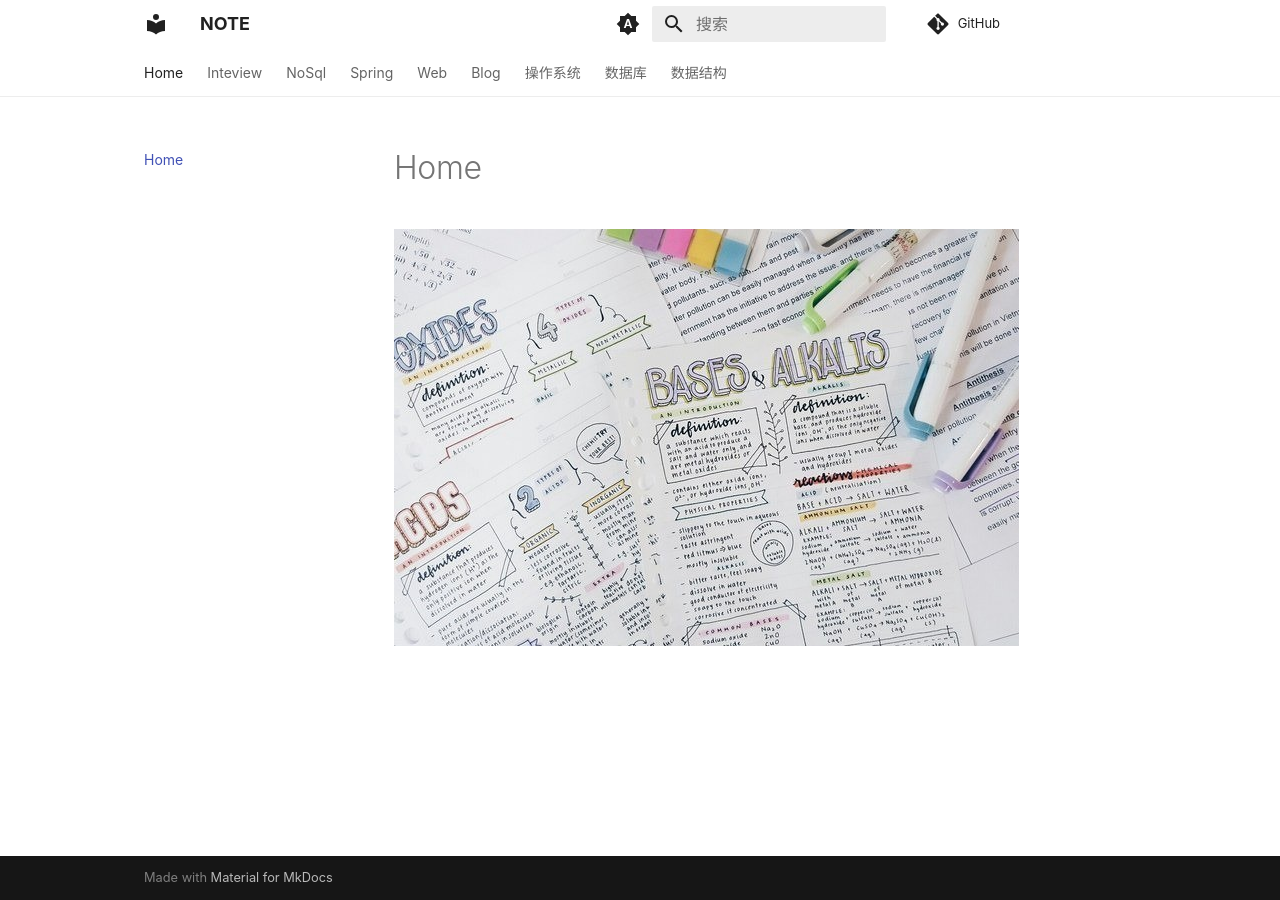
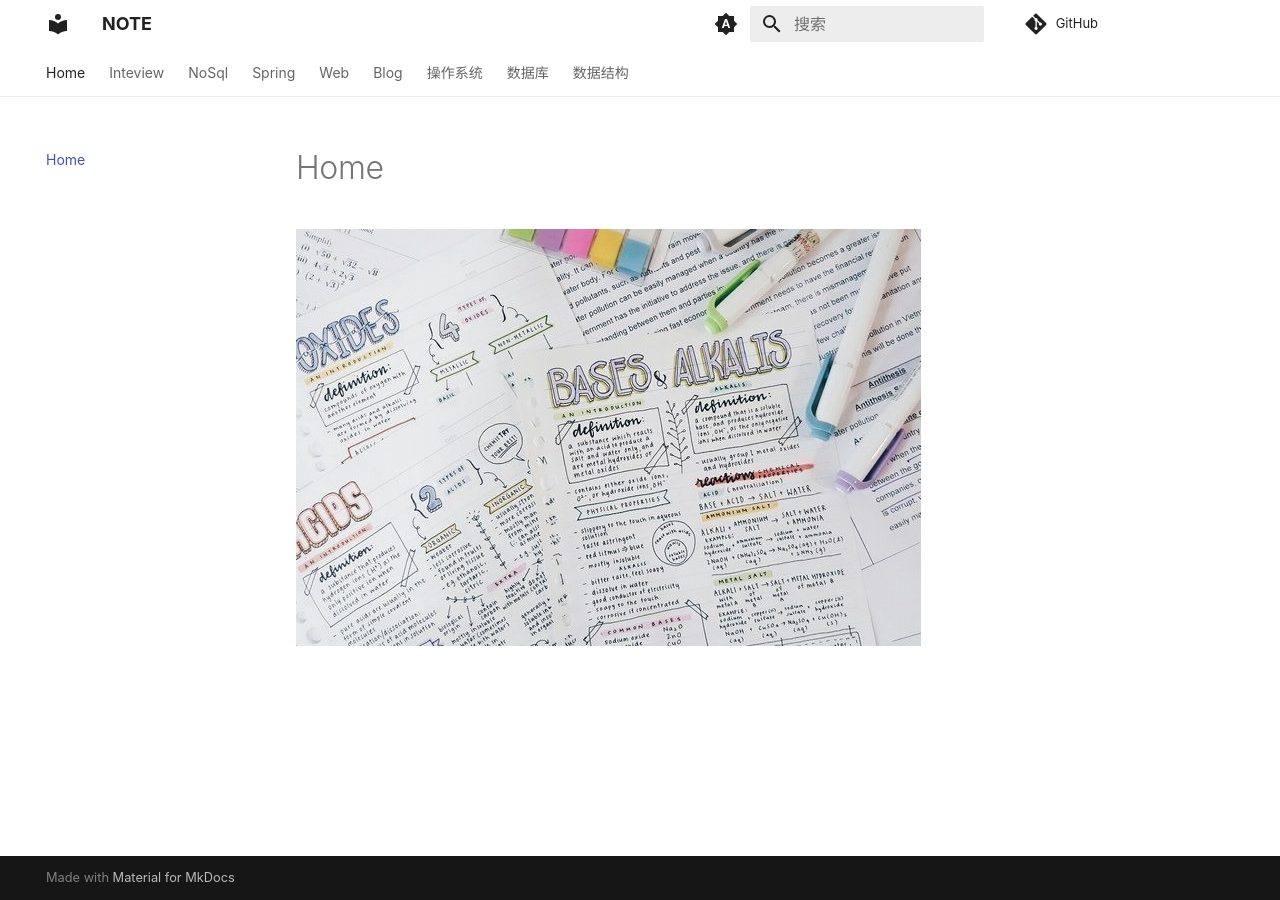
Before and after one commit to rocky-raccoon33/notes, an MkDocs documentation site: the page built from docs/index.md, in a window 1280 px wide. Built offline with MkDocs 1.6.1 and Material for MkDocs 9.7.7, drawn with Linux system fonts in a browser that asks for light colours; comment, search, counter and statistics services are not loaded.

Commit message:
rollback

```diff
--- a/docs/stylesheets/extra.css
+++ b/docs/stylesheets/extra.css
@@ -23,7 +23,3 @@ h1 {
 	font-weight: bold;
 	color: aqua;
 }
-
-.md-grid {
-	max-width: 80%;
-}
```
